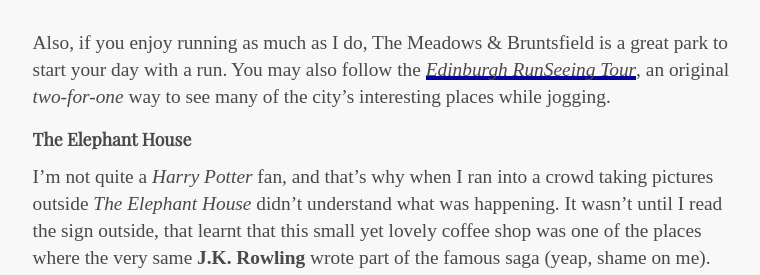
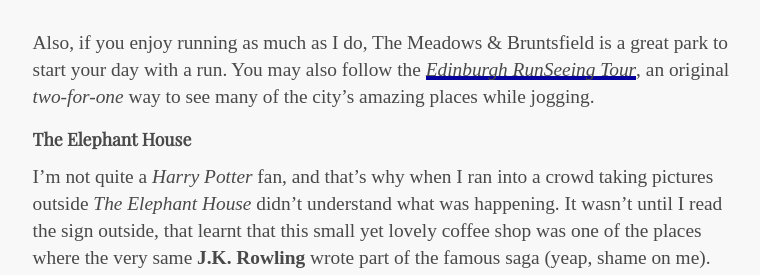
Before and after one commit to carokds/carokds.github.io, a Jekyll site: the page built from _posts/2019-10-27-trip-to-edinburgh.markdown, in a window 1280 px wide and 900 px high, scrolled down 3660 px, cut to the strip 174-449 px from the top of the window. Shown: the whole strip, without its empty margins (249-1009 px from the left). Built offline with Jekyll 4.4.1, drawn with Linux system fonts in a browser that asks for light colours; some web fonts are replaced; some of the changed text lies outside the part shown.

Commit message:
Cambio de texto Edimburgo

```diff
--- a/_posts/2019-10-27-trip-to-edinburgh.markdown
+++ b/_posts/2019-10-27-trip-to-edinburgh.markdown
@@ -38,7 +38,7 @@
  <figcaption>Edinburgh's magical sunrise from my hotel window.</figcaption>
 </figure>
 
-Also, if you enjoy running as much as I do, The Meadows & Bruntsfield is a great park to start your day with a run. You may also follow the [_Edinburgh RunSeeing Tour_](https://greatruns.com/edinburgh-runseeing-tour/), an original _two-for-one_ way to see many of the city's interesting places while jogging.
+Also, if you enjoy running as much as I do, The Meadows & Bruntsfield is a great park to start your day with a run. You may also follow the [_Edinburgh RunSeeing Tour_](https://greatruns.com/edinburgh-runseeing-tour/), an original _two-for-one_ way to see many of the city's amazing places while jogging.
 
 
 #### The Elephant House ####
```
Also changed, not shown: other parts of _posts/2019-10-27-trip-to-edinburgh.markdown (+1 -1 lines).
